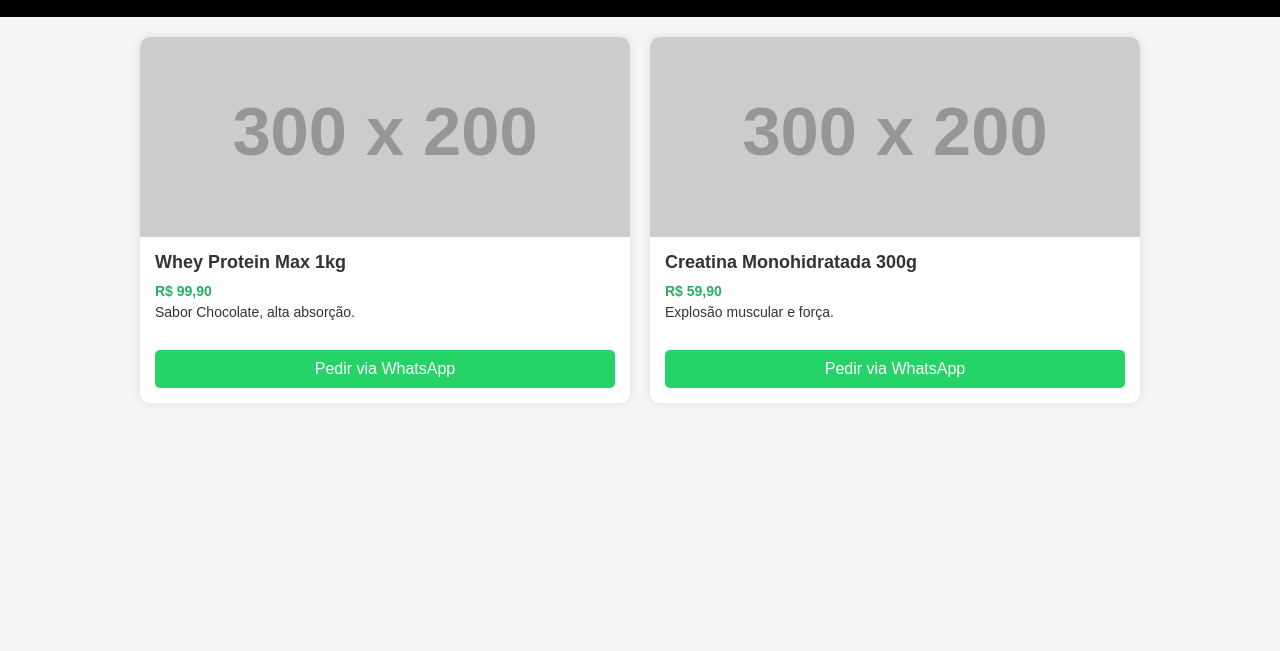
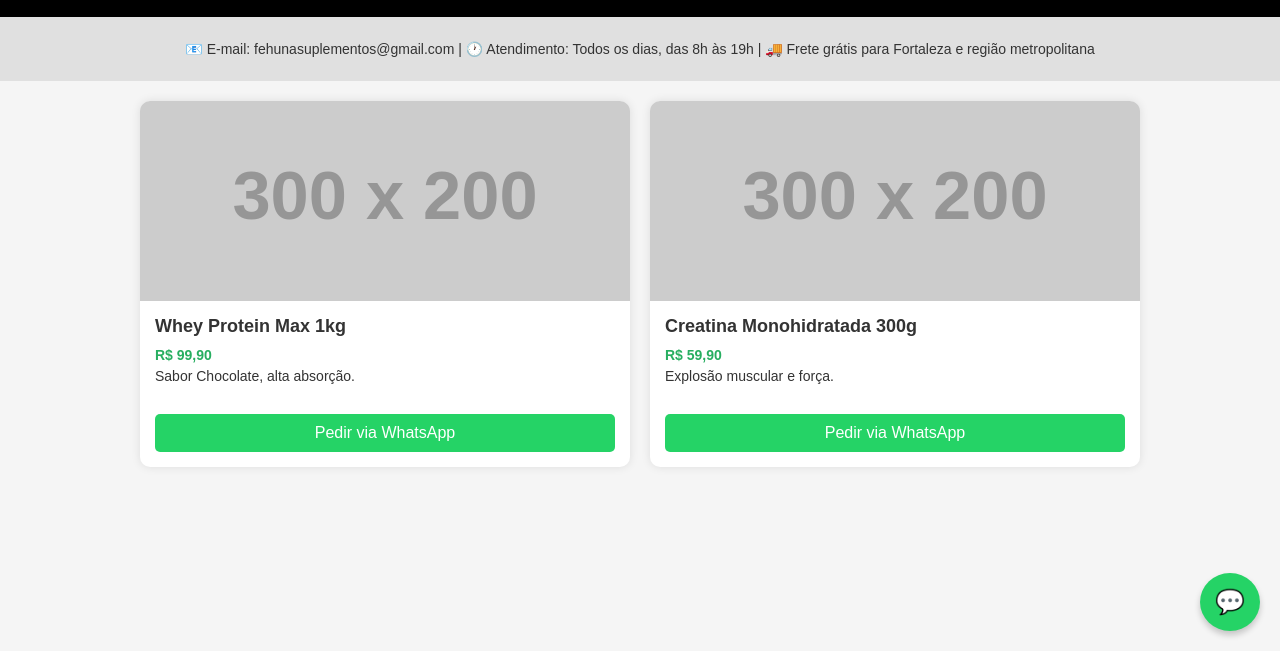
Before and after one commit to FehunaFitness/loja, a plain HTML site: page index.html in a window 1280 px wide. Shown: the part 149-800 px from the top of the page. Drawn offline with Linux system fonts and the light colour scheme; placeholder pictures from the web are drawn by us.

Commit message:
Update index.html

```diff
--- a/index.html
+++ b/index.html
@@ -23,6 +23,12 @@
     }
     .header h1 {
       margin: 10px 0 0;
+    }
+    .info-bar {
+      background-color: #e0e0e0;
+      padding: 10px;
+      text-align: center;
+      font-size: 14px;
     }
     .product-grid {
       display: grid;
@@ -76,12 +82,33 @@
     .whatsapp-button:hover {
       background-color: #1ebe5b;
     }
+    .floating-whatsapp {
+      position: fixed;
+      bottom: 20px;
+      right: 20px;
+      background-color: #25D366;
+      color: white;
+      padding: 15px;
+      border-radius: 50%;
+      font-size: 24px;
+      text-align: center;
+      box-shadow: 0 4px 6px rgba(0,0,0,0.2);
+      text-decoration: none;
+      z-index: 1000;
+    }
+    .floating-whatsapp:hover {
+      background-color: #1ebe5b;
+    }
   </style>
 </head>
 <body>
   <div class="header">
     <img src="https://i.ibb.co/4zZRM4W/1577cfa9-10de-451a-9a05-43e14c8d1bc7-removebg-preview-YKb3vq-REwa-UZkv-Mj.jpg" alt="Logo da Loja">
     <h1>Fehuna Fitness</h1>
+  </div>
+
+  <div class="info-bar">
+    <p>📧 E-mail: fehunasuplementos@gmail.com | 🕐 Atendimento: Todos os dias, das 8h às 19h | 🚚 Frete grátis para Fortaleza e região metropolitana</p>
   </div>
 
   <div class="product-grid">
@@ -96,7 +123,7 @@
       <a class="whatsapp-button" href="https://wa.me/5585999704254?text=Oi%2C+tenho+interesse+no+Whey+Protein+Max+1kg+-+Sabor+Chocolate" target="_blank">Pedir via WhatsApp</a>
     </div>
 
-    <!-- DUPLIQUE A PARTIR DAQUI PARA MAIS PRODUTOS -->
+    <!-- PRODUTO 2 -->
     <div class="product">
       <img src="https://via.placeholder.com/300x200.png?text=Creatina" alt="Creatina">
       <div class="product-content">
@@ -106,7 +133,8 @@
       </div>
       <a class="whatsapp-button" href="https://wa.me/5585999704254?text=Oi%2C+tenho+interesse+na+Creatina+Monohidratada+300g" target="_blank">Pedir via WhatsApp</a>
     </div>
-    <!-- ATÉ AQUI -->
   </div>
+
+  <a class="floating-whatsapp" href="https://wa.me/5585999704254" target="_blank">💬</a>
 </body>
 </html>
```
